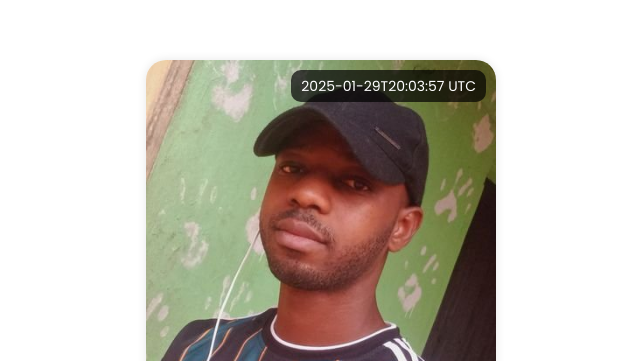
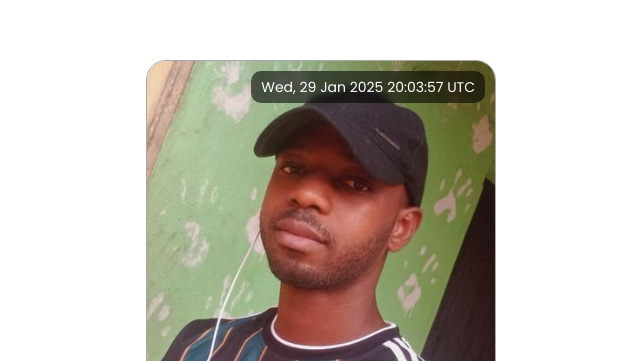
Before and after one commit to Uyimolo/hng-profile-card, a plain HTML site: page index.html in a window 1280 px wide. Shown: the part 196-557 px from the top of the page, without its empty margins (319-959 px from the left). Drawn offline with Linux system fonts and the light colour scheme.

Commit message:
final submission

```diff
--- a/index.html
+++ b/index.html
@@ -89,11 +89,11 @@
     </div>
 
     <script>
-      function updateUTCTime() {
-        const now = new Date();
-        document.getElementById('utc-time').textContent =
-          now.toISOString().split('.')[0] + ' UTC';
-      }
+    function updateUTCTime() {
+  const now = new Date();
+  document.getElementById("utc-time").textContent = now.toUTCString().replace("GMT", "UTC");;
+}
+
       updateUTCTime();
       setInterval(updateUTCTime, 1000);
     </script>
--- a/styles.css
+++ b/styles.css
@@ -29,7 +29,9 @@ p {
   gap: 5px;
   max-width: 350px;
   border-radius: 20px;
-  box-shadow: 0 0 10px rgba(0, 0, 0, 0.1);
+  border: 1px solid #a8a8a8;
+  transition: 0.5s ease-in-out;
+
   overflow: hidden;
   margin: 0 auto;
 }
@@ -37,16 +39,26 @@ p {
 .profile-image {
   width: 100%;
   margin: 0 auto;
+  transition: 0.5s ease-in-out;
+}
+
+.profile-card:hover {
+  box-shadow: 0 0 10px rgba(0, 0, 0, 0.144);
+}
+
+.profile-card:hover .profile-image {
+  transform: scale(1.1);
 }
 
 #utc-time {
   position: absolute;
   top: 10px;
   right: 10px;
-    background-color: #000000b0;
+  background-color: #00000093;
   color: #fff;
   padding: 5px 10px;
   border-radius: 10px;
+  backdrop-filter: blur(3px);
 }
 
 .profile-info {
@@ -113,6 +125,10 @@ button {
   gap: 5px;
 }
 
+.contact-item a:hover {
+  color: #1c0f96;
+}
+
 .contact-item img {
   width: 20px;
   height: 20px;
```
Lines whose indentation alone changed are shown as unchanged.
